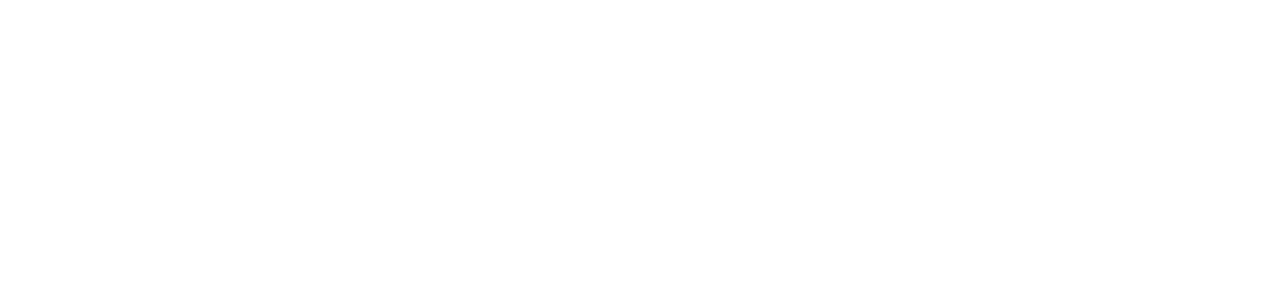
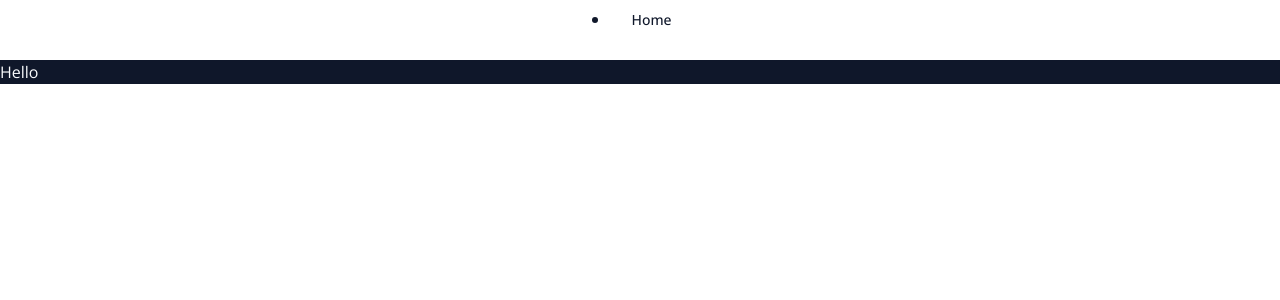
Before and after one commit to xavier-castro/ai-blog-app, a Next.js app: page / in a window 1280 px wide. Shown: the top 300 px of the page. Built offline with nearby package versions, Linux system fonts and the light colour scheme.

Commit message:
Add navbar

```diff
--- /dev/null
+++ b/app/(shared)/Navbar.tsx
@@ -0,0 +1,25 @@
+import { NavigationMenu, NavigationMenuContent, NavigationMenuItem, NavigationMenuLink, navigationMenuTriggerStyle } from '@/components/ui/navigation-menu'
+import Link from 'next/link'
+import React from 'react'
+
+type Props = {}
+
+const Navbar = (props: Props) => {
+  return (
+  <header className='mb-5'>
+    <nav className="flex justify-between">
+    <NavigationMenu>
+    <NavigationMenuItem>
+      <Link href="/" legacyBehavior passHref>
+        <NavigationMenuLink className={navigationMenuTriggerStyle()}>
+          Home
+        </NavigationMenuLink>
+      </Link>
+    </NavigationMenuItem>
+    </NavigationMenu>
+    </nav>
+  </header>
+  )
+}
+
+export default Navbar
--- a/app/globals.css
+++ b/app/globals.css
@@ -1,6 +1,14 @@
 @tailwind base;
 @tailwind components;
 @tailwind utilities;
+
+html,
+body,
+#root,
+.app {
+  height: 100%;
+  width: 100%;
+}
 
 @layer base {
   :root {
--- a/app/layout.tsx
+++ b/app/layout.tsx
@@ -1,3 +1,5 @@
+// MARK: This is where you put the navbar and footer component. This is where you put shared components across the application
+import Navbar from "./(shared)/Navbar";
 import "./globals.css";
 import { Open_Sans } from "next/font/google";
 
@@ -5,6 +7,7 @@
   subsets: ["latin"],
 });
 
+// MARK: This is important for SEO. NextJS13 lets you change metadata for each page which is big
 export const metadata = {
   title: "Blog AI App",
   description: "Blog built in Next JS that uses AI",
@@ -17,6 +20,7 @@
 }) {
   return (
     <html className={openSans.className} lang="en">
+      <Navbar />
       <body>{children}</body>
     </html>
   );
--- /dev/null
+++ b/app/loading.tsx
@@ -0,0 +1,9 @@
+// Loading is a keyword file for NextJS 13. This will be the page for loading
+
+import React from 'react'
+
+function Loading() {
+    return <div>Loading</div>;
+  }
+
+  export default Loading;
--- a/app/page.tsx
+++ b/app/page.tsx
@@ -1,7 +1,7 @@
 export default function Home() {
   return (
-    <main>
-
+    <main className="bg-primary text-primary-foreground">
+      <p>Hello</p>
     </main>
   )
 }
--- /dev/null
+++ b/app/post/[id]/loading.tsx
@@ -0,0 +1,9 @@
+// Loading is a keyword file for NextJS 13. This will be the page for loading
+
+import React from 'react'
+
+function Loading() {
+    return <div>Loading</div>;
+  }
+
+  export default Loading;
--- /dev/null
+++ b/components/ui/navigation-menu.tsx
@@ -0,0 +1,128 @@
+import * as React from "react"
+import * as NavigationMenuPrimitive from "@radix-ui/react-navigation-menu"
+import { cva } from "class-variance-authority"
+import { ChevronDown } from "lucide-react"
+
+import { cn } from "@/lib/utils"
+
+const NavigationMenu = React.forwardRef<
+  React.ElementRef<typeof NavigationMenuPrimitive.Root>,
+  React.ComponentPropsWithoutRef<typeof NavigationMenuPrimitive.Root>
+>(({ className, children, ...props }, ref) => (
+  <NavigationMenuPrimitive.Root
+    ref={ref}
+    className={cn(
+      "relative z-10 flex flex-1 items-center justify-center",
+      className
+    )}
+    {...props}
+  >
+    {children}
+    <NavigationMenuViewport />
+  </NavigationMenuPrimitive.Root>
+))
+NavigationMenu.displayName = NavigationMenuPrimitive.Root.displayName
+
+const NavigationMenuList = React.forwardRef<
+  React.ElementRef<typeof NavigationMenuPrimitive.List>,
+  React.ComponentPropsWithoutRef<typeof NavigationMenuPrimitive.List>
+>(({ className, ...props }, ref) => (
+  <NavigationMenuPrimitive.List
+    ref={ref}
+    className={cn(
+      "group flex flex-1 list-none items-center justify-center space-x-1",
+      className
+    )}
+    {...props}
+  />
+))
+NavigationMenuList.displayName = NavigationMenuPrimitive.List.displayName
+
+const NavigationMenuItem = NavigationMenuPrimitive.Item
+
+const navigationMenuTriggerStyle = cva(
+  "inline-flex items-center justify-center rounded-md text-sm font-medium transition-colors focus:outline-none focus:bg-accent focus:text-accent-foreground disabled:opacity-50 disabled:pointer-events-none bg-background hover:bg-accent hover:text-accent-foreground data-[state=open]:bg-accent/50 data-[active]:bg-accent/50 h-10 py-2 px-4 group w-max"
+)
+
+const NavigationMenuTrigger = React.forwardRef<
+  React.ElementRef<typeof NavigationMenuPrimitive.Trigger>,
+  React.ComponentPropsWithoutRef<typeof NavigationMenuPrimitive.Trigger>
+>(({ className, children, ...props }, ref) => (
+  <NavigationMenuPrimitive.Trigger
+    ref={ref}
+    className={cn(navigationMenuTriggerStyle(), "group", className)}
+    {...props}
+  >
+    {children}{" "}
+    <ChevronDown
+      className="relative top-[1px] ml-1 h-3 w-3 transition duration-200 group-data-[state=open]:rotate-180"
+      aria-hidden="true"
+    />
+  </NavigationMenuPrimitive.Trigger>
+))
+NavigationMenuTrigger.displayName = NavigationMenuPrimitive.Trigger.displayName
+
+const NavigationMenuContent = React.forwardRef<
+  React.ElementRef<typeof NavigationMenuPrimitive.Content>,
+  React.ComponentPropsWithoutRef<typeof NavigationMenuPrimitive.Content>
+>(({ className, ...props }, ref) => (
+  <NavigationMenuPrimitive.Content
+    ref={ref}
+    className={cn(
+      "left-0 top-0 w-full data-[motion^=from-]:animate-in data-[motion^=to-]:animate-out data-[motion^=from-]:fade-in data-[motion^=to-]:fade-out data-[motion=from-end]:slide-in-from-right-52 data-[motion=from-start]:slide-in-from-left-52 data-[motion=to-end]:slide-out-to-right-52 data-[motion=to-start]:slide-out-to-left-52 md:absolute md:w-auto ",
+      className
+    )}
+    {...props}
+  />
+))
+NavigationMenuContent.displayName = NavigationMenuPrimitive.Content.displayName
+
+const NavigationMenuLink = NavigationMenuPrimitive.Link
+
+const NavigationMenuViewport = React.forwardRef<
+  React.ElementRef<typeof NavigationMenuPrimitive.Viewport>,
+  React.ComponentPropsWithoutRef<typeof NavigationMenuPrimitive.Viewport>
+>(({ className, ...props }, ref) => (
+  <div className={cn("absolute left-0 top-full flex justify-center")}>
+    <NavigationMenuPrimitive.Viewport
+      className={cn(
+        "origin-top-center relative mt-1.5 h-[var(--radix-navigation-menu-viewport-height)] w-full overflow-hidden rounded-md border bg-popover text-popover-foreground shadow-lg data-[state=open]:animate-in data-[state=closed]:animate-out data-[state=closed]:zoom-out-95 data-[state=open]:zoom-in-90 md:w-[var(--radix-navigation-menu-viewport-width)]",
+        className
+      )}
+      ref={ref}
+      {...props}
+    />
+  </div>
+))
+NavigationMenuViewport.displayName =
+  NavigationMenuPrimitive.Viewport.displayName
+
+const NavigationMenuIndicator = React.forwardRef<
+  React.ElementRef<typeof NavigationMenuPrimitive.Indicator>,
+  React.ComponentPropsWithoutRef<typeof NavigationMenuPrimitive.Indicator>
+>(({ className, ...props }, ref) => (
+  <NavigationMenuPrimitive.Indicator
+    ref={ref}
+    className={cn(
+      "top-full z-[1] flex h-1.5 items-end justify-center overflow-hidden data-[state=visible]:animate-in data-[state=hidden]:animate-out data-[state=hidden]:fade-out data-[state=visible]:fade-in",
+      className
+    )}
+    {...props}
+  >
+    <div className="relative top-[60%] h-2 w-2 rotate-45 rounded-tl-sm bg-border shadow-md" />
+  </NavigationMenuPrimitive.Indicator>
+))
+NavigationMenuIndicator.displayName =
+  NavigationMenuPrimitive.Indicator.displayName
+
+export {
+  navigationMenuTriggerStyle,
+  NavigationMenu,
+  NavigationMenuList,
+  NavigationMenuItem,
+  NavigationMenuContent,
+  NavigationMenuTrigger,
+  NavigationMenuLink,
+  NavigationMenuIndicator,
+  NavigationMenuViewport,
+}
--- a/package.json
+++ b/package.json
@@ -11,7 +11,7 @@
   "dependencies": {
     "@heroicons/react": "^2.0.17",
     "@radix-ui/react-alert-dialog": "^1.0.3",
-    "@tailwindcss/line-clamp": "^0.4.4",
+    "@radix-ui/react-navigation-menu": "^1.1.2",
     "@types/node": "18.15.11",
     "@types/react": "18.0.37",
     "@types/react-dom": "18.0.11",
@@ -29,5 +29,9 @@
     "tailwindcss": "3.3.1",
     "tailwindcss-animate": "^1.0.5",
     "typescript": "5.0.4"
+  },
+  "devDependencies": {
+    "@tailwindcss/line-clamp": "^0.4.4",
+    "@tailwindcss/typography": "^0.5.9"
   }
 }
--- a/tailwind.config.js
+++ b/tailwind.config.js
@@ -2,10 +2,10 @@
 module.exports = {
   darkMode: ["class"],
   content: [
-    './pages/**/*.{ts,tsx}',
-    './components/**/*.{ts,tsx}',
-    './app/**/*.{ts,tsx}',
-	],
+    "./pages/**/*.{ts,tsx}",
+    "./components/**/*.{ts,tsx}",
+    "./app/**/*.{ts,tsx}",
+  ],
   theme: {
     container: {
       center: true,
@@ -74,7 +74,7 @@
       xs: "480px",
       sm: "768px",
       md: "1060px",
-    }
+    },
   },
-  plugins: [require("tailwindcss-animate")],
-}
+  plugins: [require("tailwindcss-animate"), require("@tailwindcss/typography"), require("@tailwindcss/line-clamp")],
+};
```
Also changed, not shown: 1 other file (tests, documents, lock files or other folders).
